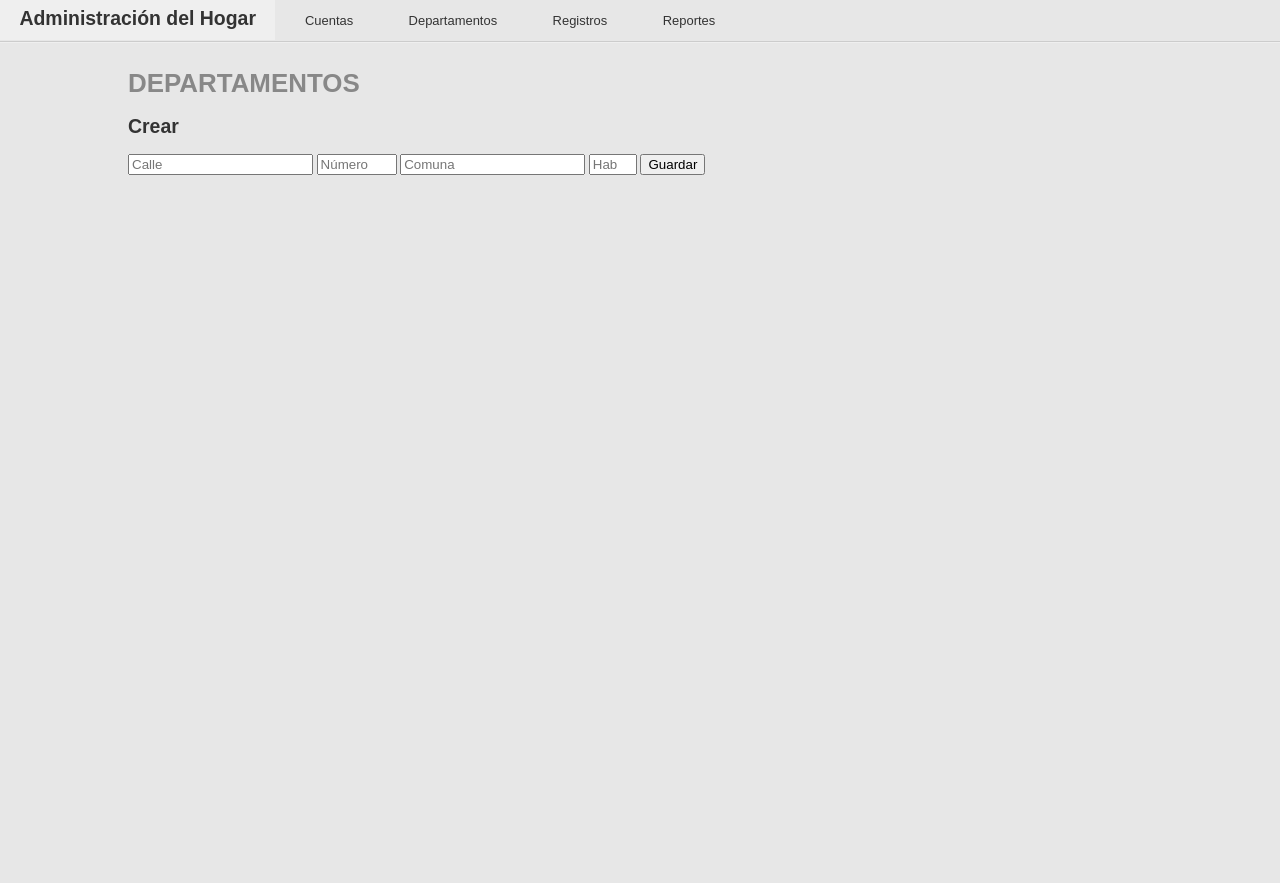
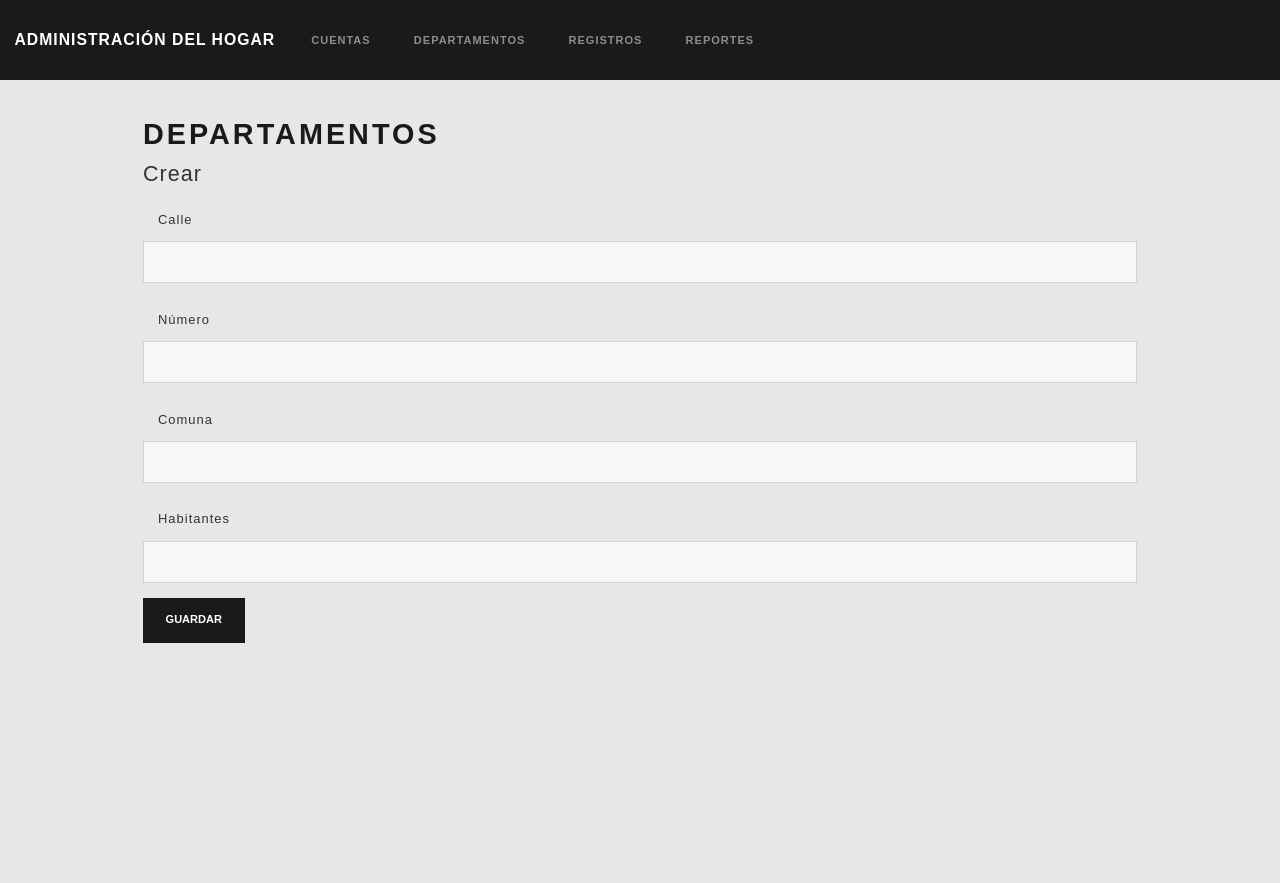
Before and after one commit to ironpopcorn/administracion-hogar, a Flask app: page /departamentos/crear in a window 1280 px wide. Shown: the top 883 px of the page. Before the commit the page ends 175 px from the top, so only its background shows below. Run offline with Flask 2, Linux system fonts and the light colour scheme; some libraries are stand-ins or nearby versions.

Commit message:
Mejora de interfaz

```diff
--- a/app.py
+++ b/app.py
@@ -1,5 +1,5 @@
+""" Administración del Hogar en Flask """
 from flask import Flask, render_template
-from flask_sqlalchemy import SQLAlchemy
 
 from src.shared.db import db
 from src.pages.cuentas import cuentas
@@ -7,21 +7,23 @@ from src.pages.departamentos import departamentos
 from src.pages.registros import registros
 from src.pages.reportes import reportes
 
-app = Flask(__name__)
-app.config['SQLALCHEMY_DATABASE_URI'] = 'sqlite:///db/home.db'
-db.app = app
-db.init_app(app)
+APP = Flask(__name__)
+APP.config['SQLALCHEMY_DATABASE_URI'] = 'sqlite:///db/home.db'
+db.app = APP
+db.init_app(APP)
 db.create_all()
 
-app.register_blueprint(cuentas)
-app.register_blueprint(departamentos)
-app.register_blueprint(registros)
-app.register_blueprint(reportes)
+APP.register_blueprint(cuentas)
+APP.register_blueprint(departamentos)
+APP.register_blueprint(registros)
+APP.register_blueprint(reportes)
 
-@app.route('/')
+
+@APP.route('/')
 def home():
+    """ Página de Inicio """
     return render_template('home.html')
 
 
 if __name__ == "__main__":
-    app.run(debug=True)
+    APP.run(debug=True)
--- a/static/css/styles.css
+++ b/static/css/styles.css
@@ -7,62 +7,9 @@ html, body {
     background: #e7e7e7;
 }
 
-header {
-    border-bottom: 1px solid #ccc;
-}
-
-header nav a, .opciones a {
-    display: block;
-    text-decoration: none;
-    color: inherit;
-    transition: 100ms;
-}
-
-header nav a:hover {
-    background: #efefef;
-}
-
-header nav h1 {
-    display: inline-block;
-    margin: 0;
-    padding: 0;
-}
-
-header nav h1 a {
-    padding: 0.35em 1em 0.5em 1em;
-}
-
-header nav ul, .opciones ul {
-    display: inline-block;
-    padding: 0;
-    margin: 0;
-    list-style: none;
-}
-
-header nav li, .opciones li {
-    display: inline-block;
-}
-
-header nav li a {
-    padding: 1em 2em;
-}
-
-.content {
-    border-top: 1px solid #efefef;
-}
-
 .container {
     width: 80%;
-    margin: 2em auto 0 auto;
-}
-
-.container h1 {
-    color: #888;
-    text-transform: uppercase;
-}
-
-.container h2 {
-    color: #333;
+    margin-top: 9em;
 }
 
 .dataframe {
@@ -93,12 +40,3 @@ header nav li a {
 .dataframe td:last-child, .dataframe th:last-child {
     border-right: none;
 }
-
-.opciones {
-    font-size: 1.25em;
-    font-weight: bold;
-}
-
-.opciones a:hover {
-    text-decoration: underline;
-}
--- a/templates/departamentos/crear.html
+++ b/templates/departamentos/crear.html
@@ -1,13 +1,33 @@
 {% extends 'layout.html' %} {% block content %}
 <div>
     <h1>Departamentos</h1>
-    <h2>Crear</h2>
     <form action="{{url_for('departamentos.crear')}}" method="POST">
-        <input type="text" name="depa_calle" placeholder="Calle" required>
-        <input type="number" min="1" max="29999" name="depa_numero" placeholder="Número" required>
-        <input type="text" name="depa_comuna" placeholder="Comuna" required>
-        <input type="number" min="1" max="8" name="depa_habitantes" placeholder="Habitantes" required>
-        <button type="submit">Guardar</button>
+        <legend>Crear</legend>
+        <fieldset>
+            <div class="form-group">
+                <label for="depa_calle" class="col-sm-2 col-form-label">Calle</label>
+                <input class="form-control" type="text" name="depa_calle" id="depa_calle" required>
+            </div>
+        </fieldset>
+        <fieldset>
+            <div class="form-group">
+                <label for="depa_numero" class="col-sm-2 col-form-label">Número</label>
+                <input class="form-control" type="number" min="1" max="29999" name="depa_numero" id="depa_numero" required>
+            </div>
+        </fieldset>
+        <fieldset>
+            <div class="form-group">
+                <label for="depa_comuna" class="col-sm-2 col-form-label">Comuna</label>
+                <input class="form-control" type="text" name="depa_comuna" id="depa_comuna" required>
+            </div>
+        </fieldset>
+        <fieldset>
+            <div class="form-group">
+                <label for="depa_habitantes" class="col-sm-2 col-form-label">Habitantes</label>
+                <input class="form-control" type="number" min="1" max="8" name="depa_habitantes" id="depa_habitantes" required>
+            </div>
+        </fieldset>
+        <button class="btn btn-primary" type="submit">Guardar</button>
     </form>
 </div>
 {% endblock %}
--- a/templates/layout.html
+++ b/templates/layout.html
@@ -5,36 +5,46 @@
     <title>Administración del Hogar</title>
     <meta charset="UTF-8">
     <meta name="viewport" content="width=device-width, initial-scale=1">
+    <link rel="stylesheet" href="https://maxcdn.bootstrapcdn.com/bootswatch/4.0.0-beta.2/lux/bootstrap.min.css">
     <link rel="stylesheet" href="{{url_for('static',filename='css/styles.css')}}">
 </head>
 
 <body>
     <header>
-        <nav>
-            <h1>
-                <a href="{{url_for('home')}}">Administración del Hogar</a>
-            </h1>
-            <ul>
-                <li>
-                    <a href="{{url_for('cuentas.index')}}">Cuentas</a>
+        <nav class="navbar fixed-top navbar-expand-lg navbar-dark bg-primary">
+            <a class="navbar-brand" href="{{url_for('home')}}">Administración del Hogar</a>
+            <button class="navbar-toggler" type="button" data-toggle="collapse" data-target="#navbarColor01" aria-controls="navbarColor01"
+                aria-expanded="false" aria-label="Toggle navigation">
+                <span class="navbar-toggler-icon"></span>
+            </button>
+            <div class="collapse navbar-collapse" id="navbarColor01">
+                <ul class="navbar-nav mr-auto">
+                    <li class="nav-item">
+                        <a class="nav-link" href="{{url_for('cuentas.index')}}">Cuentas</a>
                     </li>
-                <li>
-                    <a href="{{url_for('departamentos.index')}}">Departamentos</a>
+                    <li class="nav-item">
+                        <a class="nav-link" href="{{url_for('departamentos.index')}}">Departamentos</a>
                     </li>
-                <li>
-                    <a href="{{url_for('registros.index')}}">Registros</a>
+                    <li class="nav-item">
+                        <a class="nav-link" href="{{url_for('registros.index')}}">Registros</a>
                     </li>
-                <li>
-                    <a href="{{url_for('reportes.index')}}">Reportes</a>
+                    <li class="nav-item">
+                        <a class="nav-link" href="{{url_for('reportes.index')}}">Reportes</a>
                     </li>
                 </ul>
+            </div>
         </nav>
     </header>
-    <div class="content">
     <div class="container">
         {% block content %} {% endblock %}
     </div>
-    </div>
+    <script src="https://code.jquery.com/jquery-3.2.1.slim.min.js" integrity="sha384-KJ3o2DKtIkvYIK3UENzmM7KCkRr/rE9/Qpg6aAZGJwFDMVNA/GpGFF93hXpG5KkN"
+        crossorigin="anonymous"></script>
+    <script src="https://cdnjs.cloudflare.com/ajax/libs/popper.js/1.12.9/umd/popper.min.js" integrity="sha384-ApNbgh9B+Y1QKtv3Rn7W3mgPxhU9K/ScQsAP7hUibX39j7fakFPskvXusvfa0b4Q"
+        crossorigin="anonymous"></script>
+    <script src="https://maxcdn.bootstrapcdn.com/bootstrap/4.0.0-beta.3/js/bootstrap.min.js" integrity="sha384-a5N7Y/aK3qNeh15eJKGWxsqtnX/wWdSZSKp+81YjTmS15nvnvxKHuzaWwXHDli+4"
+        crossorigin="anonymous"></script>
+    <script src="{{url_for('static',filename='js/scripts.js')}}"></script>
 </body>
 
 </html>
```
Also changed, not shown: src/models/cuenta.py (+11 -3 lines), src/models/departamento.py (+13 -3 lines), src/models/registro.py (+20 -2 lines), src/pages/reportes.py (+51 -9 lines), templates/cuentas/crear.html (+8 -3 lines), templates/home.html (+8 -2 lines), templates/registros/crear.html (+26 -6 lines), templates/reportes/historico.html (+8 -4 lines), templates/reportes/pendientes.html (+8 -1 lines), db/home.db. Lines whose indentation alone changed are shown as unchanged.
